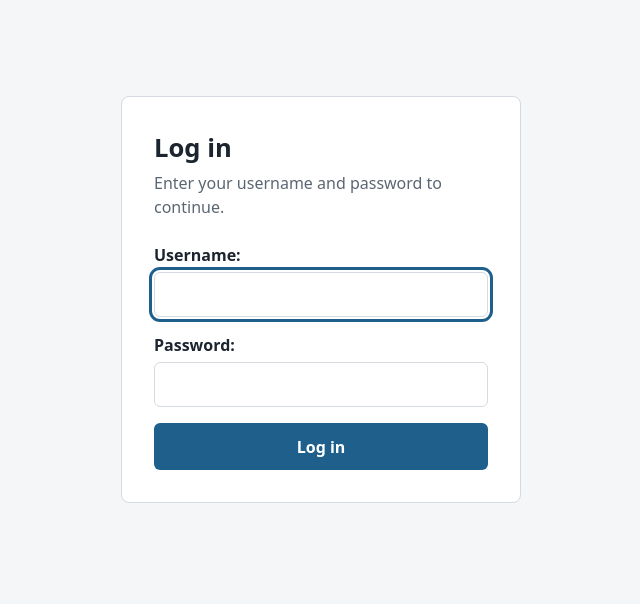
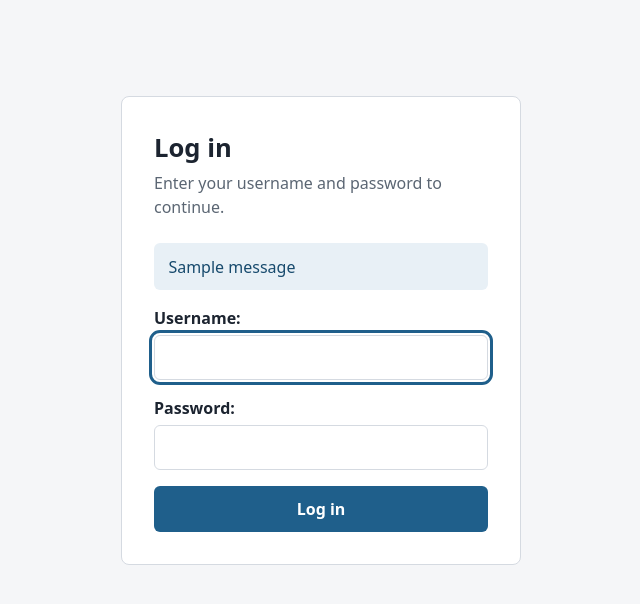
Before and after one commit to UCCS-CS4300-5300/group1-fall2026, a Django app: page /login/ in a window 1280 px wide. Shown: the top 604 px of the page, without its empty margins (319-959 px from the left). Run offline with Django 5.2, Linux system fonts and the light colour scheme; tables that the repository leaves empty hold one stand-in row (values such as "Sample post"); one stand-in notice (Sample message) is shown.

Commit message:
Added protected homepage functionality. Login/logout redirect. Logout homepage button.

```diff
--- a/project/config/settings.py
+++ b/project/config/settings.py
@@ -17,3 +17,4 @@ USE_TZ = True
 STATIC_URL = "static/"
 DEFAULT_AUTO_FIELD = "django.db.models.BigAutoField"
 LOGIN_REDIRECT_URL = "/"
+LOGIN_URL = "login"
--- a/project/core/templates/core/home.html
+++ b/project/core/templates/core/home.html
@@ -28,6 +28,10 @@
     </style>
 </head>
 <body>
+    <form method="post" action="{% url 'core:logout' %}">
+        {% csrf_token %}
+        <button type="submit">Log out</button>
+    </form>
     <small>CS 4300 / 5300</small>
     <h1>Your project starts here.</h1>
     <p>
--- a/project/core/templates/core/login.html
+++ b/project/core/templates/core/login.html
@@ -70,6 +70,15 @@
         background: var(--error-bg);
         border-radius: 6px;
     }
+
+    .form-notice {
+        margin-bottom: 1rem;
+        padding: .7rem .9rem;
+        color: var(--accent-dark);
+        background: #e8f0f6;
+        border-radius: 6px;
+    }
+
 </style>
 {% endblock %}
 
@@ -77,6 +86,10 @@
 <div class="login-card">
     <h1>Log in</h1>
     <p class="lead">Enter your username and password to continue.</p>
+
+    {% for message in messages %}
+        <div class="form-notice" role="status">{{ message }}</div>
+    {% endfor %}
 
     {% if form.non_field_errors %}
         <div class="form-error" role="alert">
--- a/project/core/urls.py
+++ b/project/core/urls.py
@@ -1,4 +1,7 @@
 from django.urls import path
 from . import views
 app_name = "core"
-urlpatterns = [path("", views.home, name="home")]
+urlpatterns = [
+    path("", views.home, name="home"),
+    path("logout/", views.logout_view, name="logout"),
+]
```
Also changed, not shown: project/core/tests.py (+25 -4 lines), project/core/tests/test_models.py (deleted, +0 -1 lines), project/core/views.py (+13 -0 lines), project/core/tests/test_views.py (deleted).
